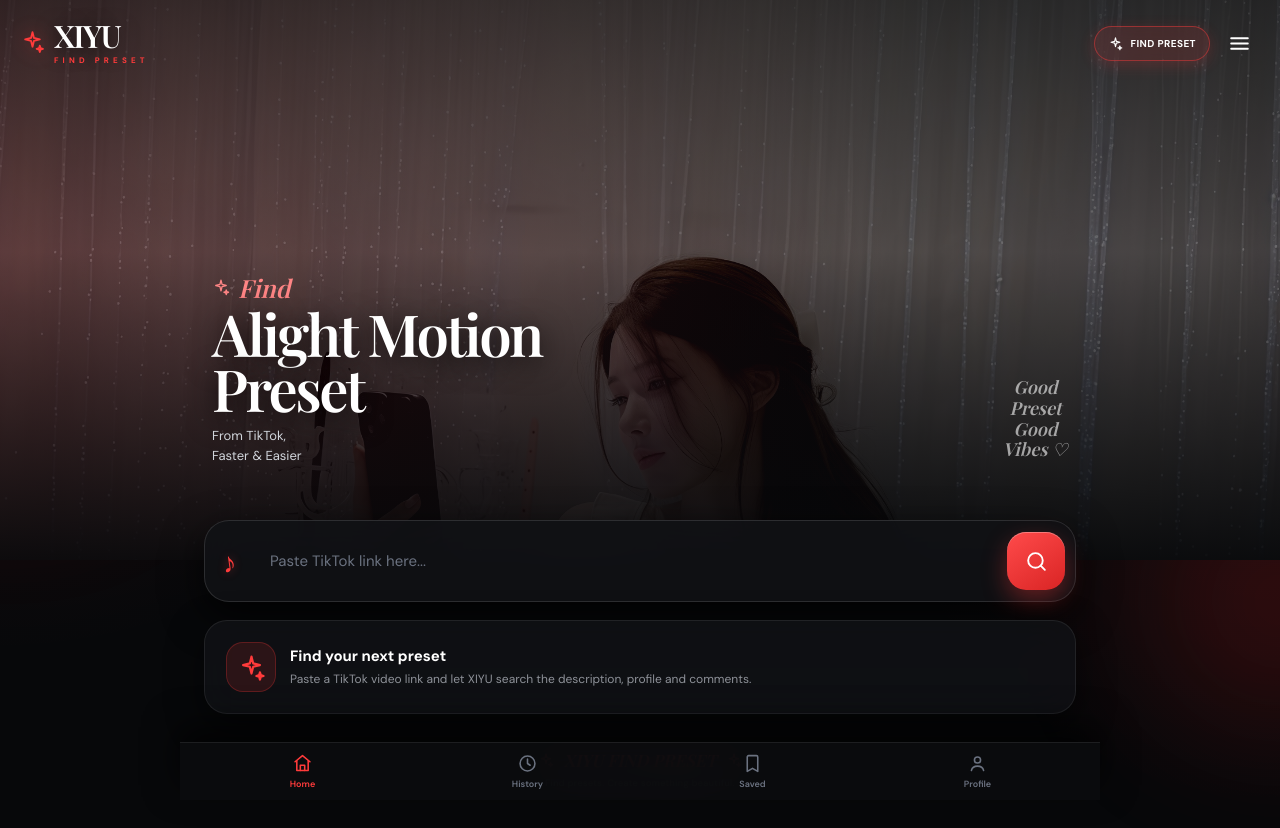
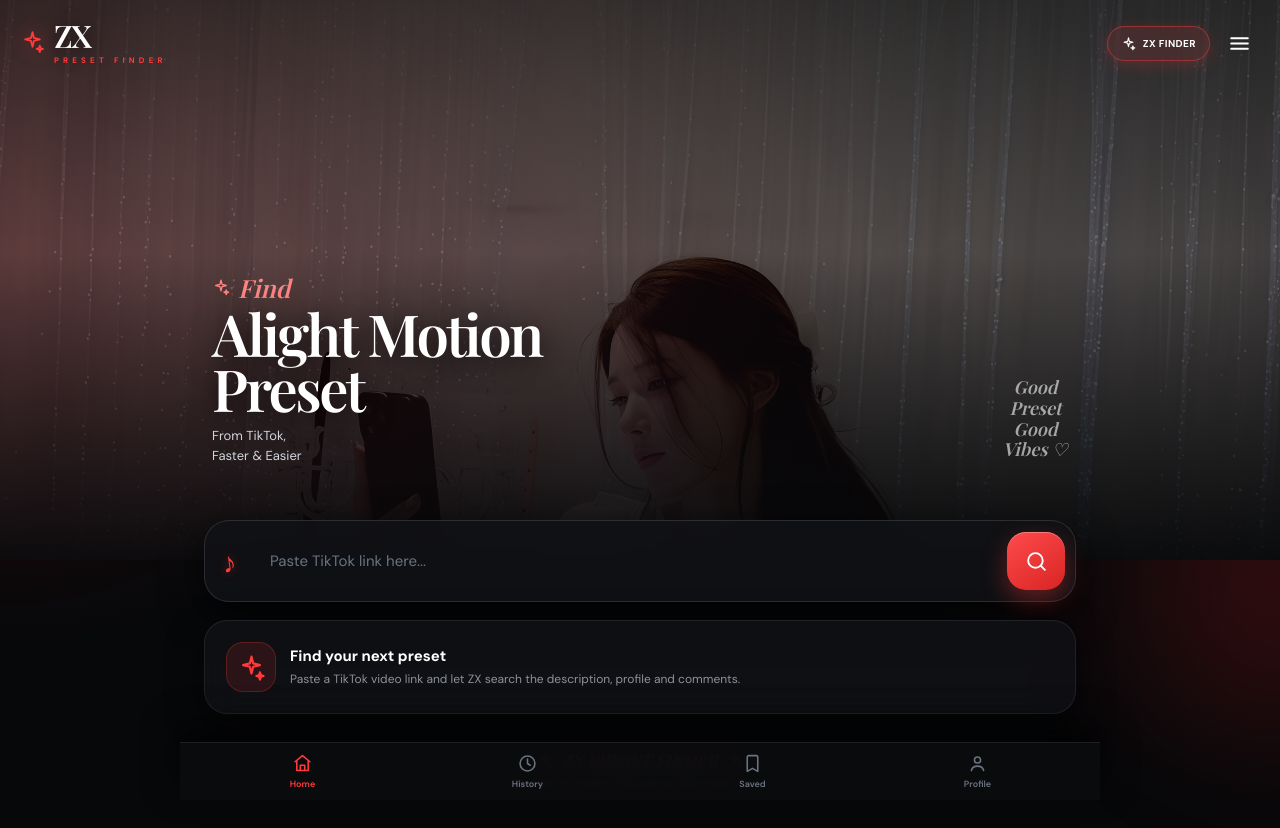
Before and after one commit to zx-image/ZX-PRESET, a Next.js app: page / in a window 1280 px wide. Shown: the top 828 px of the page. Built offline with nearby package versions, Linux system fonts and the light colour scheme; a web font is replaced by a local one.

Commit message:
Rename XIYU to ZX and update related text

```diff
--- a/app/page.tsx
+++ b/app/page.tsx
@@ -371,7 +371,7 @@ export default function Home() {
   useEffect(() => {
     try {
       const stored =
-        localStorage.getItem("xiyu_history");
+        localStorage.getItem("zx_preset_history");
 
       if (stored) {
         setHistory(JSON.parse(stored));
@@ -388,7 +388,7 @@ export default function Home() {
   const saveHistory = useCallback((value: string) => {
     try {
       const old: HistoryItem[] = JSON.parse(
-        localStorage.getItem("xiyu_history") || "[]"
+        localStorage.getItem("zx_preset_history") || "[]"
       );
 
       const next = [
@@ -402,7 +402,7 @@ export default function Home() {
       ].slice(0, 10);
 
       localStorage.setItem(
-        "xiyu_history",
+        "zx_preset_history",
         JSON.stringify(next)
       );
 
@@ -532,15 +532,6 @@ export default function Home() {
    * =====================================================
    * PRESET + XML DETECTION
    * =====================================================
-   *
-   * presetLinks:
-   *   Biasanya berisi link Alight Motion 5MB.
-   *
-   * otherLinks:
-   *   Bisa berisi link tambahan yang ditemukan dari
-   *   description / komentar / profile / sumber lain.
-   *
-   * Kita gabungkan keduanya untuk mencari XML.
    */
 
   const allPresetLinks =
@@ -549,22 +540,6 @@ export default function Home() {
   const otherLinks =
     result?.otherLinks || [];
 
-  /*
-   * XML dipisahkan dari preset biasa.
-   *
-   * Contoh:
-   *
-   * 5MB
-   * https://alightcreative.com/...
-   *
-   * XML
-   * https://drive.google.com/file/...
-   *
-   * atau:
-   *
-   * XML
-   * https://whatsapp.com/channel/...
-   */
   const xmlLinks = useMemo(() => {
     const candidates = [
       ...allPresetLinks.filter((link) =>
@@ -593,10 +568,6 @@ export default function Home() {
     });
   }, [allPresetLinks, otherLinks]);
 
-  /*
-   * Semua preset non-XML tetap dianggap sebagai preset
-   * utama / 5MB.
-   */
   const presets = useMemo(
     () =>
       allPresetLinks.filter(
@@ -635,11 +606,11 @@ export default function Home() {
 
             <div>
               <div className="brand-name">
-                XIYU
+                ZX
               </div>
 
               <div className="brand-sub">
-                FIND PRESET
+                PRESET FINDER
               </div>
             </div>
           </div>
@@ -651,7 +622,7 @@ export default function Home() {
                 size={15}
               />
 
-              FIND PRESET
+              ZX FINDER
             </span>
 
             <button
@@ -800,7 +771,7 @@ export default function Home() {
 
               <p>
                 Paste a TikTok video link and
-                let XIYU search the description,
+                let ZX search the description,
                 profile and comments.
               </p>
             </div>
@@ -1030,10 +1001,7 @@ export default function Home() {
               </div>
             </section>
 
-            {/* =====================================================
-                PRESET 5MB
-               ===================================================== */}
-
+            {/* PRESET 5MB */}
             <section className="preset-section">
               <div className="section-heading">
                 <div className="section-title">
@@ -1216,10 +1184,7 @@ export default function Home() {
               )}
             </section>
 
-            {/* =====================================================
-                XML PRESET
-               ===================================================== */}
-
+            {/* XML PRESET */}
             {xmlLinks.length > 0 && (
               <section className="preset-section xml-section">
                 <div className="section-heading">
@@ -1370,7 +1335,7 @@ export default function Home() {
             />
 
             <span>
-              XIYU FIND PRESET
+              ZX PRESET FINDER
             </span>
 
             <Icon
@@ -1380,8 +1345,7 @@ export default function Home() {
           </div>
 
           <p>
-            Find presets. Create something
-            beautiful.
+            Crafted for creators. Find presets, build master edits.
           </p>
         </footer>
       </div>
```
